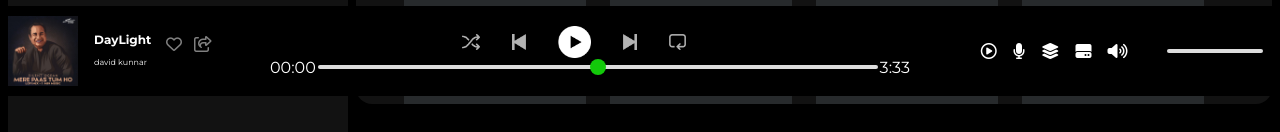
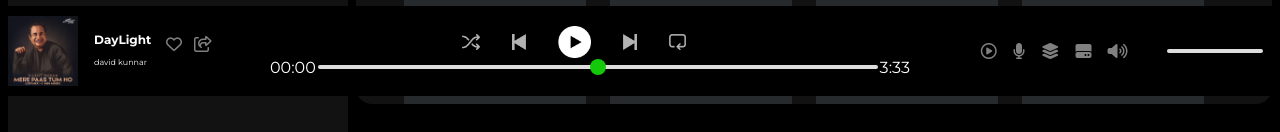
Before and after one commit to Shaikawaiz01/clone, a plain HTML site: page index.html in a window 1280 px wide. In both pictures the pointer is over the icon 988 px from the left and 754 px from the top of the page. Shown: the part 704-836 px from the top of the page. Drawn offline with Linux system fonts and the light colour scheme.

Commit message:
Update style.css

```diff
--- a/style.css
+++ b/style.css
@@ -303,7 +303,7 @@ a{
 .ikk{
    margin-right: 0.75rem;
 }
-.icco:hover{
+.ikk:hover{
 opacity:1;
 }
 .album i:hover{
```
